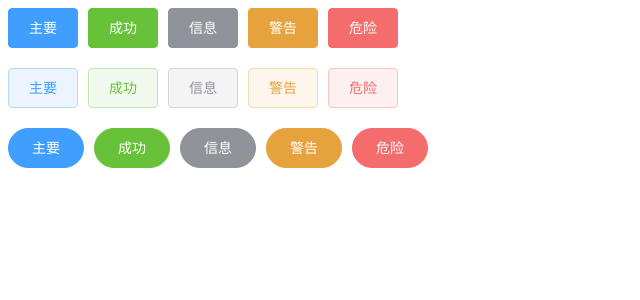
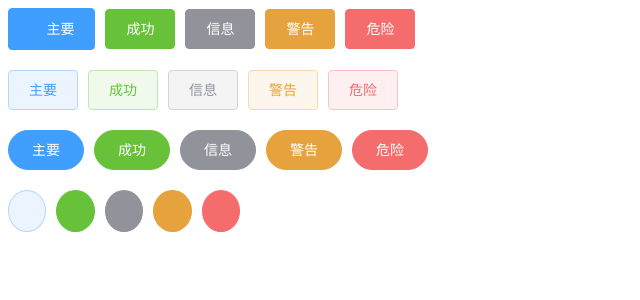
Before and after one commit to aiyaya211/aiyaya-ui, a Vue app: page / in a window 1280 px wide. Shown: the top 300 px of the page, without its empty margins (0-640 px from the left). Built offline with nearby package versions, Linux system fonts and the light colour scheme; a web font is replaced by a local one.

Commit message:
处理icon和事件

```diff
--- a/src/App.vue
+++ b/src/App.vue
@@ -1,7 +1,7 @@
 <template>
   <div id="app">
     <div class="row">
-      <ya-button type="primary">主要</ya-button>
+      <ya-button type="primary" icon="ya-icon-sousuo" @click="test">主要</ya-button>
       <ya-button type="success">成功</ya-button>
       <ya-button type="info">信息</ya-button>
       <ya-button type="warning">警告</ya-button>
@@ -21,6 +21,13 @@
       <ya-button type="warning" round>警告</ya-button>
       <ya-button type="danger" round>危险</ya-button>
     </div>
+    <div class="row">
+      <ya-button type="primary" circle icon="ya-icon-shezhi-xianxing" plain></ya-button>
+      <ya-button type="success" circle icon="ya-icon-sousuo"></ya-button>
+      <ya-button type="info" circle icon="ya-icon-tishijinggao"></ya-button>
+      <ya-button type="warning" circle icon="ya-icon-xiazai"></ya-button>
+      <ya-button type="danger" circle icon="ya-icon-chongzhijiaofei"></ya-button>
+    </div>
   </div>
 </template>
 
@@ -28,6 +35,11 @@
 
 export default {
   name: 'App',
+  methods: {
+    test() {
+      console.log('测试')
+    }
+  }
 }
 </script>
 
--- /dev/null
+++ b/src/assets/fonts/font.scss
@@ -0,0 +1,35 @@
+/* CDN 服务仅供平台体验和调试使用，平台不承诺服务的稳定性，企业客户需下载字体包自行发布使用并做好备份。 */
+@font-face {
+    font-family: 'iconfont';  /* Project id 3866858 */
+    src: url('//at.alicdn.com/t/c/font_3866858_d88wu4r8wb.woff2?t=1674011000238') format('woff2'),
+         url('//at.alicdn.com/t/c/font_3866858_d88wu4r8wb.woff?t=1674011000238') format('woff'),
+         url('//at.alicdn.com/t/c/font_3866858_d88wu4r8wb.ttf?t=1674011000238') format('truetype');
+  }
+
+[class*='ya-icon-']{
+    font-family:"iconfont"!important;
+    font-size:16px;font-style:normal;
+    -webkit-font-smoothing: antialiased;
+    -webkit-text-stroke-width: 0.2px;
+    -moz-osx-font-smoothing: grayscale;
+}
+
+.ya-icon-shezhi-xianxing:before {
+    content: "\e621";
+}
+
+.ya-icon-sousuo:before {
+    content: "\e635";
+}
+
+.ya-icon-tishijinggao:before {
+    content: "\e63b";
+}
+
+.ya-icon-xiazai:before {
+    content: "\e63c";
+}
+
+.ya-icon-chongzhijiaofei:before {
+    content: "\e63d";
+}
--- a/src/components/button.vue
+++ b/src/components/button.vue
@@ -1,6 +1,9 @@
 <template>
-    <button class="ya-button" :class="[`ya-button--${type}`, { 'is-plain': plain, 'is-round': round }]">
-        <slot></slot>
+    <button class="ya-button" :class="[`ya-button--${type}`, { 'is-plain': plain, 'is-round': round, 'is-circle': circle}]" @click="handleClick">
+        <i :class="icon" v-if="icon"></i>
+        <span v-if="$slots && $slots.default">
+            <slot></slot>
+        </span>
     </button>
 </template>
 <script>
@@ -21,6 +24,22 @@ export default {
         round: {
             type: Boolean,
             default: false,
+        },
+        // 圆形按钮
+        circle: {
+            type: Boolean,
+            default: false,
+        },
+        // 按钮内图标
+        icon: {
+            type: String,
+            default: ''
+        }
+    },
+    methods: {
+        handleClick(event) {
+            // 处理事件
+            this.$emit('click', event);
         }
     }
 }
@@ -170,5 +189,14 @@ export default {
     border-radius: 20px;
     padding: 12px 23px;
 }
+// 圆形
+.ya-button.is-circle {
+    border-radius: 50%;
+    padding: 12px;
+}
+// 图标和文字间距
+.ya-button [class*='ya-icon-']+span {
+    margin-left: 5px;
+}
 
 </style>
--- a/src/main.js
+++ b/src/main.js
@@ -1,6 +1,7 @@
 import Vue from 'vue'
 import App from './App.vue'
 import YaButton from './components/button.vue'
+import './assets/fonts/font.scss'
 
 Vue.config.productionTip = false
 Vue.component(YaButton.name, YaButton)
```
